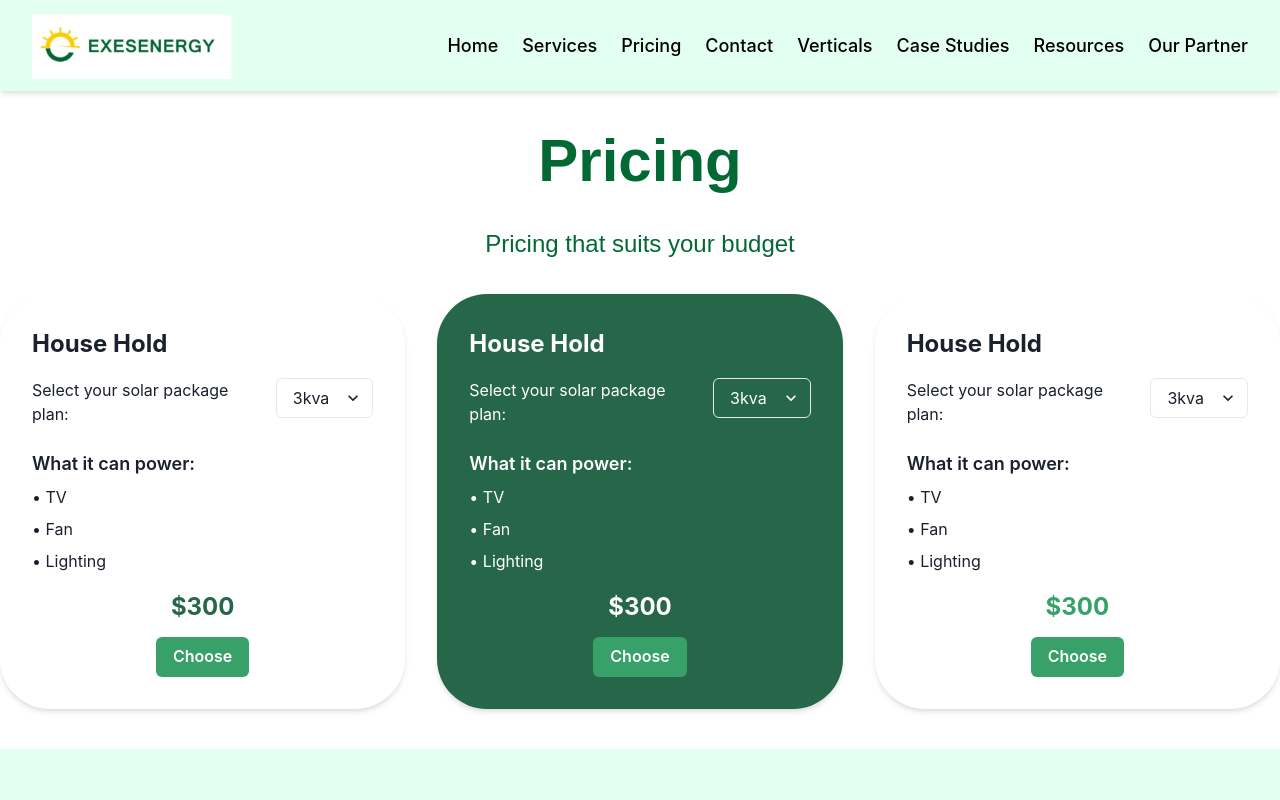
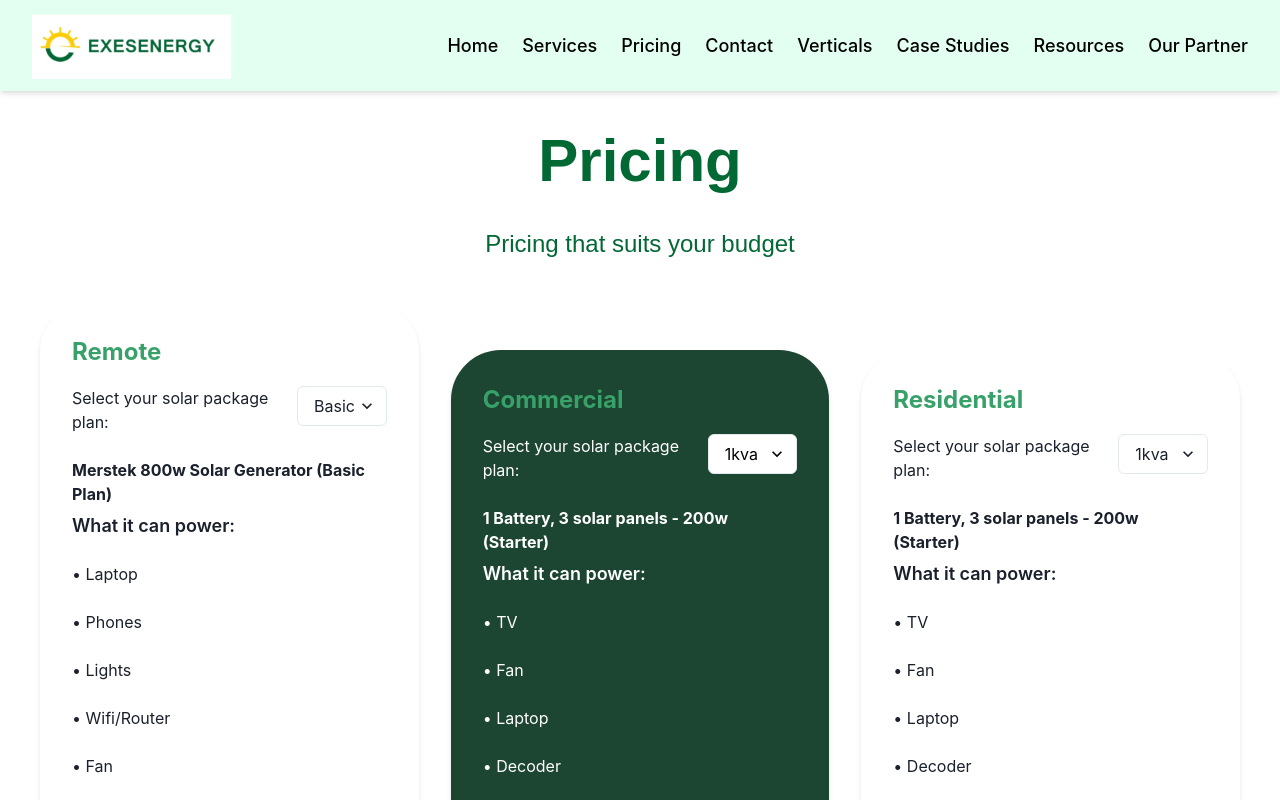
Before and after one commit to ExesEnergyInt/ExesEnergyW, a React (Vite) app: page /Price in a window 1280 px wide. Shown: the top 800 px of the page. Built offline with nearby package versions, Linux system fonts and the light colour scheme.

Commit message:
Price List Update

```diff
--- a/src/Pages/Price/Commercial.jsx
+++ b/src/Pages/Price/Commercial.jsx
@@ -11,48 +11,79 @@ import {
 
 // Package data
 const packages = {
+  '1kva': {
+    Comeswith: '1 Battery, 3 solar panels - 200w (Starter)',
+    products: ['TV', 'Fan','Laptop', 'Decoder', 'Lights'],
+    price: '1,000,000.00',
+  },
+  '2kva': {
+    Comeswith: '2 Batteries, 4 Solar Panels - 440w',
+    products: ['1 Energy Saving Fridge','TV', 'Fan', 'Decoders', 'Sound System', 'Lights', 'Charging points'],
+    price: '2,000,000.00',
+  },
+
   '3kva': {
-    products: ['TV', 'Fan', 'Lighting'],
-    price: 300,
+    Comeswith: '2 Batteries, 6 Solar Panels - 440w',
+    products: ['Freezer','Inverter AC (1hp)','Washing Machine', 'Microwave Oven','1 Energy Saving Fridge','TV', 'Fan', 'Decoders', 'Sound System', 'Lights', 'Charging points'],
+    price: '2,450,000.00',
   },
-  '5kva': {
-    products: ['TV', 'Fridge', 'Fan', 'Lighting'],
-    price: 500,
+
+  '5kva/8': {
+    Comeswith: '4 Batteries, 8 Solar Panels - 440w',
+     products: ['1 Energy Saving Fridge','TV', 'Fan', 'Decoders', 'Sound System', 'Lights', 'Charging points'],
+     price: '3,500,000.00',
   },
-  '8kva': {
-    products: ['TV', 'Washing Machine', 'Lighting', 'Microwave'],
-    price: 800,
+
+  '5kva/12': {
+    Comeswith: '4 Batteries, 12 Solar Panels - 440w',
+     products: ['1 Energy Saving Fridge','TV', 'Fan', 'Decoders', 'Sound System', 'Lights', 'Charging points','and some more......'],
+     price: '5,300,000.00',
   },
-  '20kva': {
-    products: ['All House Appliances'],
-    price: 2000,
+
+  '10kva/8': {
+    Comeswith: '4 Batteries, 8 Solar Panels - 440w',
+   products: ['Freezer','Inverter AC (1hp)','Washing Machine', 'Microwave Oven','1 Energy Saving Fridge','TV', 'Fan','and some more......'],
+    price: '4,700,000.00',
+  },
+  '10kva/16': {
+    Comeswith: '4 Batteries, 16 Solar Panels - 440w',
+   products: ['Freezer','Inverter AC (1hp)','Washing Machine', 'Microwave Oven','1 Energy Saving Fridge','TV', 'Fan','and some more......'],
+    price: '8,000,000.00',
   },
 };
 
-const Commercial = () => {
-  const [selectedPackage, setSelectedPackage] = useState('3kva');
+const Household = () => {
+  const [selectedPackage, setSelectedPackage] = useState('1kva');
 
   const handleChange = (e) => {
     setSelectedPackage(e.target.value);
   };
 
-  const { products, price } = packages[selectedPackage];
+  const { Comeswith, products, price } = packages[selectedPackage];
 
   return (
       <Flex
       direction="column"
       align="start"
       p={{ base: 4, md: 8 }}
-      bg="green.700"
+      bg="green.900"
+      color='white'
       borderRadius="50px"
       boxShadow="md"
       maxW={{ base: '100%', sm: '90%', md: '80%', lg: '60%' }}
       mx="auto"
       mb={10}
-      color="white"
+      pt='8'
+      w={{base:'50%', lg:'60%' }}
+      // height='80vh'
     >
-      <Text as="h3" fontSize={{ base: 'xl', md: '2xl' }} fontWeight="bold" mb={4}>
-        House Hold
+      <Text as="h3"
+        fontSize={{ base: '3xl', md: '2xl' }}
+        fontWeight="bold"
+        mb={4}
+        color='green.500'
+      >
+        Commercial
       </Text>
       <Flex
         flexDirection={{base: 'column', sm: 'column', lg:'row', md:'row'}}
@@ -62,23 +93,39 @@ const Commercial = () => {
         gap={3}
       >
         <Text mb={2}>Select your solar package plan:</Text>
+
         <Select
           value={selectedPackage}
           onChange={handleChange}
           w={{ base: '100%', md: '100px' }}
           mx={{ base: 'auto', md: 0 }}
+          bg='white'
+          color='black'
         >
-
-          <option value="3kva">3kva</option>
-          <option value="5kva">5kva</option>
-          <option value="8kva">8kva</option>
-          <option value="20kva">20kva</option>
+          <option value="1kva">1kva</option>
+          <option value="2kva">2kva</option>
+          <option value="5kva/8">5kva</option>
+          <option value="5kva/12">5kva/12 panels</option>
+          <option value="10kva/8">10kva/8 panels</option>
+          <option value="10kva/16">10kva/16 panels</option>
         </Select>
       </Flex>
 
+      <Text
+        mt={4}
+        mb={2}
+        fontWeight="bold"
+        m='auto'
+      >
+        {Comeswith}
+      </Text>
+
       <ScaleFade initialScale={0.9} in={true}>
 
-        <Box w="100%">
+        <Box
+          w="100%"
+          lineHeight="40px"
+        >
           <Text as="h4" fontSize={{ base: 'md', md: 'lg' }} fontWeight="semibold" mb={2}>
             What it can power:
           </Text>
@@ -101,9 +148,9 @@ const Commercial = () => {
           mt={4}
           fontSize={{ base: 'xl', md: '2xl' }}
           fontWeight="bold"
-          color="white"
+          color="green.500"
         >
-          ${price}
+          ₦ {price}
         </Text>
 
         <Button
@@ -120,4 +167,4 @@ const Commercial = () => {
   );
 };
 
-export default Commercial;
+export default Household;
--- a/src/Pages/Price/Household.jsx
+++ b/src/Pages/Price/Household.jsx
@@ -11,32 +11,55 @@ import {
 
 // Package data
 const packages = {
+  '1kva': {
+    Comeswith: '1 Battery, 3 solar panels - 200w (Starter)',
+    products: ['TV', 'Fan','Laptop', 'Decoder', 'Lights'],
+    price: '1,000,000.00',
+  },
+  '2kva': {
+    Comeswith: '2 Batteries, 4 Solar Panels - 440w',
+    products: ['1 Energy Saving Fridge','TV', 'Fan', 'Decoders', 'Sound System', 'Lights', 'Charging points'],
+    price: '2,000,000.00',
+  },
+
   '3kva': {
-    products: ['TV', 'Fan', 'Lighting'],
-    price: 300,
+    Comeswith: '2 Batteries, 6 Solar Panels - 440w',
+    products: ['Freezer','Inverter AC (1hp)','Washing Machine', 'Microwave Oven','1 Energy Saving Fridge','TV', 'Fan', 'Decoders', 'Sound System', 'Lights', 'Charging points'],
+    price: '2,450,000.00',
   },
-  '5kva': {
-    products: ['TV', 'Fridge', 'Fan', 'Lighting'],
-    price: 500,
+
+  '5kva/8': {
+    Comeswith: '4 Batteries, 8 Solar Panels - 440w',
+     products: ['1 Energy Saving Fridge','TV', 'Fan', 'Decoders', 'Sound System', 'Lights', 'Charging points'],
+     price: '3,500,000.00',
   },
-  '8kva': {
-    products: ['TV', 'Washing Machine', 'Lighting', 'Microwave'],
-    price: 800,
+
+  '5kva/12': {
+    Comeswith: '4 Batteries, 12 Solar Panels - 440w',
+     products: ['1 Energy Saving Fridge','TV', 'Fan', 'Decoders', 'Sound System', 'Lights', 'Charging points'],
+     price: '5,300,000.00',
   },
-  '20kva': {
-    products: ['All House Appliances'],
-    price: 2000,
+
+  '10kva/8': {
+    Comeswith: '4 Batteries, 8 Solar Panels - 440w',
+   products: ['Freezer','Inverter AC (1hp)','Washing Machine', 'Microwave Oven','1 Energy Saving Fridge','TV', 'Fan','and some more......'],
+    price: '4,700,000.00',
+  },
+  '10kva/16': {
+    Comeswith: '4 Batteries, 16 Solar Panels - 440w',
+   products: ['Freezer','Inverter AC (1hp)','Washing Machine', 'Microwave Oven','1 Energy Saving Fridge','TV', 'Fan','and some more......'],
+    price: '8,000,000.00',
   },
 };
 
 const Household = () => {
-  const [selectedPackage, setSelectedPackage] = useState('3kva');
+  const [selectedPackage, setSelectedPackage] = useState('1kva');
 
   const handleChange = (e) => {
     setSelectedPackage(e.target.value);
   };
 
-  const { products, price } = packages[selectedPackage];
+  const { Comeswith, products, price } = packages[selectedPackage];
 
   return (
       <Flex
@@ -49,10 +72,17 @@ const Household = () => {
       maxW={{ base: '100%', sm: '90%', md: '80%', lg: '60%' }}
       mx="auto"
       mb={10}
+      pt='8'
+      w={{base:'50%', lg:'60%' }}
       // height='80vh'
     >
-      <Text as="h3" fontSize={{ base: 'xl', md: '2xl' }} fontWeight="bold" mb={4}>
-        House Hold
+      <Text as="h3"
+        fontSize={{ base: '3xl', md: '2xl' }}
+        fontWeight="bold"
+        mb={4}
+        color='green.500'
+      >
+        Residential
       </Text>
       <Flex
         flexDirection={{base: 'column', sm: 'column', lg:'row', md:'row'}}
@@ -62,23 +92,37 @@ const Household = () => {
         gap={3}
       >
         <Text mb={2}>Select your solar package plan:</Text>
+
         <Select
           value={selectedPackage}
           onChange={handleChange}
           w={{ base: '100%', md: '100px' }}
           mx={{ base: 'auto', md: 0 }}
         >
-
-          <option value="3kva">3kva</option>
-          <option value="5kva">5kva</option>
-          <option value="8kva">8kva</option>
-          <option value="20kva">20kva</option>
+          <option value="1kva">1kva</option>
+          <option value="2kva">2kva</option>
+          <option value="5kva/8">5kva</option>
+          <option value="5kva/12">5kva/12 panels</option>
+          <option value="10kva/8">10kva/8 panels</option>
+          <option value="10kva/16">10kva/16 panels</option>
         </Select>
       </Flex>
 
+      <Text
+        mt={4}
+        mb={2}
+        fontWeight="bold"
+        m='auto'
+      >
+        {Comeswith}
+      </Text>
+
       <ScaleFade initialScale={0.9} in={true}>
 
-        <Box w="100%">
+        <Box
+          w="100%"
+          lineHeight="40px"
+        >
           <Text as="h4" fontSize={{ base: 'md', md: 'lg' }} fontWeight="semibold" mb={2}>
             What it can power:
           </Text>
@@ -103,7 +147,7 @@ const Household = () => {
           fontWeight="bold"
           color="green.500"
         >
-          ${price}
+          ₦ {price}
         </Text>
 
         <Button
--- a/src/Pages/Price/PriceHero.jsx
+++ b/src/Pages/Price/PriceHero.jsx
@@ -9,27 +9,27 @@ import Commercial from './Commercial';
 import Remote from './Remote';
 
 // Package data
-const packages = {
-  '3kva': {
-    products: ['TV', 'Fan', 'Lighting'],
-    price: 300,
-  },
-  '5kva': {
-    products: ['TV', 'Fridge', 'Fan', 'Lighting'],
-    price: 500,
-  },
-  '8kva': {
-    products: ['TV', 'Washing Machine', 'Lighting', 'Microwave'],
-    price: 800,
-  },
-  '20kva': {
-    products: ['All House Appliances'],
-    price: 2000,
-  },
-};
+// const packages = {
+//   '3kva': {
+//     products: ['TV', 'Fan', 'Lighting'],
+//     price: 300,
+//   },
+//   '5kva': {
+//     products: ['TV', 'Fridge', 'Fan', 'Lighting'],
+//     price: 500,
+//   },
+//   '8kva': {
+//     products: ['TV', 'Washing Machine', 'Lighting', 'Microwave'],
+//     price: 800,
+//   },
+//   '20kva': {
+//     products: ['All House Appliances'],
+//     price: 2000,
+//   },
+// };
 
 const PriceHero = () => {
-  const [selectedPackage, setSelectedPackage] = useState('3kva');
+  // const [selectedPackage, setSelectedPackage] = useState('3kva');
 
   return (
     <Box mt="10%">
@@ -62,6 +62,7 @@ const PriceHero = () => {
         gap={{ base: 4, lg: 8 }}
         justifyContent="center"
         alignItems="center"
+        m='10'
       >
         <Remote />
         <Commercial />
--- a/src/Pages/Price/Remote.jsx
+++ b/src/Pages/Price/Remote.jsx
@@ -11,32 +11,35 @@ import {
 
 // Package data
 const packages = {
-  '3kva': {
-    products: ['TV', 'Fan', 'Lighting'],
-    price: 300,
+  'Basic': {
+    Comeswith: 'Merstek 800w Solar Generator (Basic Plan)',
+    products: ['Laptop', 'Phones','Lights', 'Wifi/Router', 'Fan', 'Tv', 'Bulbs'],
+    price: '560,000.00',
   },
-  '5kva': {
-    products: ['TV', 'Fridge', 'Fan', 'Lighting'],
-    price: 500,
-  },
-  '8kva': {
-    products: ['TV', 'Washing Machine', 'Lighting', 'Microwave'],
-    price: 800,
-  },
-  '20kva': {
-    products: ['All House Appliances'],
-    price: 2000,
-  },
+
+  'Premium': {
+    Comeswith: 'Merstek 1200w Solar Generator (Basic Plan)',
+    products: ['Laptops', 'Phones', 'Lights', 'Wifi/Router', 'Fan', 'Tv', 'Bulbs', 'Charging Points'],
+    price: '690,000.00',
+
+  }
+
+  // '1x190w2 ': {
+  //   Comeswith: 'Merstek 1200w Solar Generator (Premium Plan)',
+  //    products: ['Laptop', 'Phones','Lights', 'Wifi/Router', 'Fan', 'Mini Fridge', 'Tv', 'Bulbs'],
+  //   price: '690,000.00',
+  // },
+
 };
 
-const Remote = () => {
-  const [selectedPackage, setSelectedPackage] = useState('3kva');
+const Household = () => {
+  const [selectedPackage, setSelectedPackage] = useState('Basic');
 
   const handleChange = (e) => {
     setSelectedPackage(e.target.value);
   };
 
-  const { products, price } = packages[selectedPackage];
+  const { Comeswith, products, price } = packages[selectedPackage];
 
   return (
       <Flex
@@ -49,10 +52,17 @@ const Remote = () => {
       maxW={{ base: '100%', sm: '90%', md: '80%', lg: '60%' }}
       mx="auto"
       mb={10}
-      // color="white"
+      pt='8'
+      w={{base:'50%', lg:'60%' }}
+      // height='80vh'
     >
-      <Text as="h3" fontSize={{ base: 'xl', md: '2xl' }} fontWeight="bold" mb={4}>
-        House Hold
+      <Text as="h3"
+        fontSize={{ base: '3xl', md: '2xl' }}
+        fontWeight="bold"
+        mb={4}
+        color='green.500'
+      >
+        Remote
       </Text>
       <Flex
         flexDirection={{base: 'column', sm: 'column', lg:'row', md:'row'}}
@@ -62,23 +72,33 @@ const Remote = () => {
         gap={3}
       >
         <Text mb={2}>Select your solar package plan:</Text>
+
         <Select
           value={selectedPackage}
           onChange={handleChange}
           w={{ base: '100%', md: '100px' }}
           mx={{ base: 'auto', md: 0 }}
         >
-
-          <option value="3kva">3kva</option>
-          <option value="5kva">5kva</option>
-          <option value="8kva">8kva</option>
-          <option value="20kva">20kva</option>
+          <option value="Basic">Basic Plan - 800w mono solar Gen </option>
+          <option value="Premium"> Premium Plan - 1200w mono solar Gen</option>
         </Select>
       </Flex>
 
+      <Text
+        mt={4}
+        mb={2}
+        fontWeight="bold"
+        m='auto'
+      >
+        {Comeswith}
+      </Text>
+
       <ScaleFade initialScale={0.9} in={true}>
 
-        <Box w="100%">
+        <Box
+          w="100%"
+          lineHeight="40px"
+        >
           <Text as="h4" fontSize={{ base: 'md', md: 'lg' }} fontWeight="semibold" mb={2}>
             What it can power:
           </Text>
@@ -101,9 +121,9 @@ const Remote = () => {
           mt={4}
           fontSize={{ base: 'xl', md: '2xl' }}
           fontWeight="bold"
-          color="green.700"
+          color="green.500"
         >
-          ${price}
+          ₦ {price}
         </Text>
 
         <Button
@@ -120,4 +140,4 @@ const Remote = () => {
   );
 };
 
-export default Remote;
+export default Household;
```
